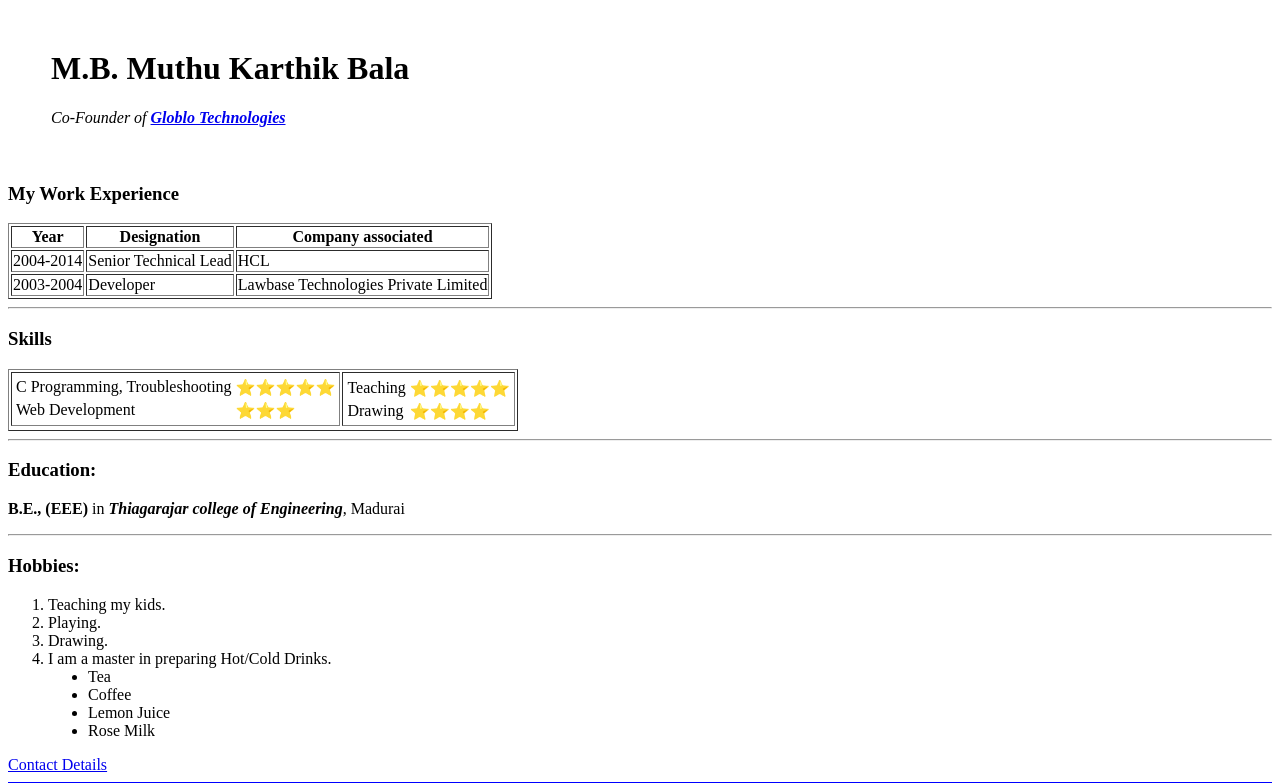
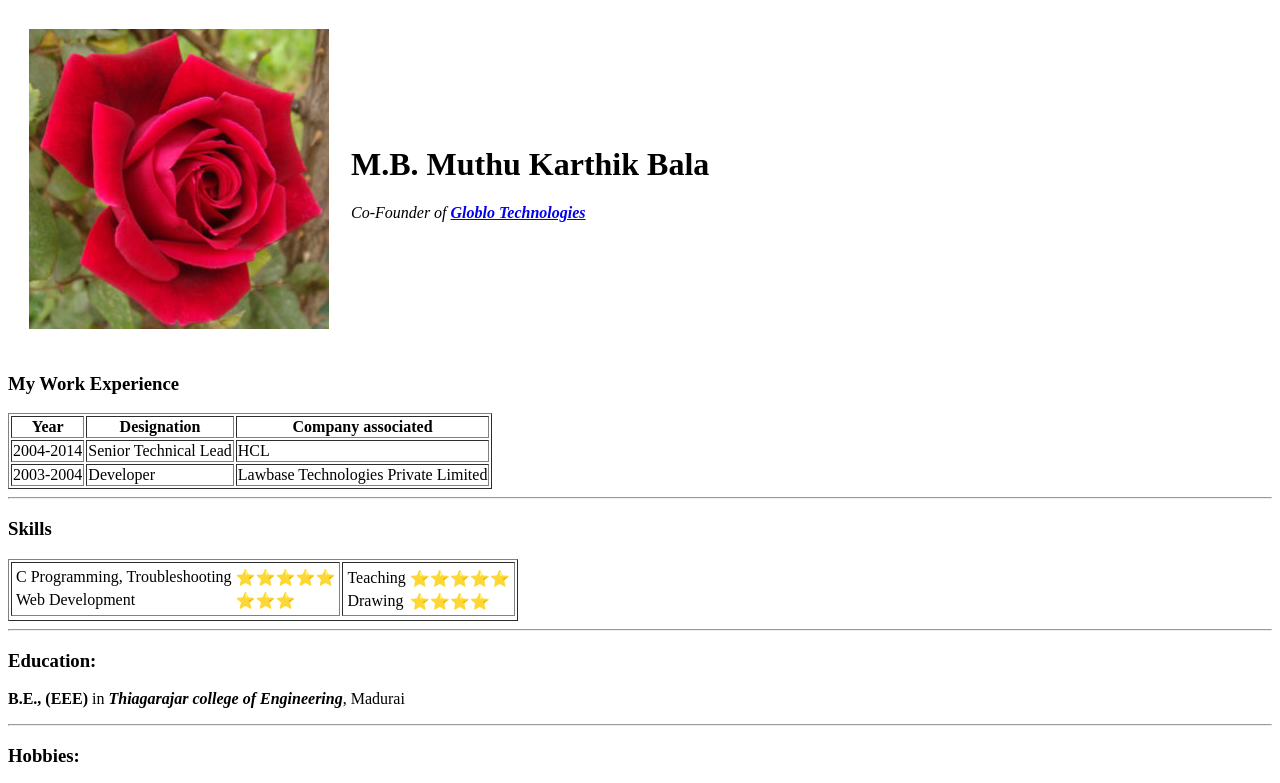
Before and after one commit to MuthuKarthikBala/CV, a plain HTML site: page index.html in a window 1280 px wide. Shown: the top 783 px of the page. Drawn offline with Linux system fonts and the light colour scheme.

Commit message:
Update index.html

```diff
--- a/index.html
+++ b/index.html
@@ -8,7 +8,7 @@
 <body>
     <table cellspacing="20">
         <tr>
-            <td> <img href="https://github.com/MuthuKarthikBala/CV/edit/main/Red Rose.jpg"> </td>
+            <td> <img src="CV/Red Rose.jpg"> </td>
             <td> <h1> M.B. Muthu Karthik Bala </h1>
                 <p><em>Co-Founder of <strong><a href="http://globlotech.com/">Globlo Technologies</a></strong></em></p> </td>
         </tr>
```
